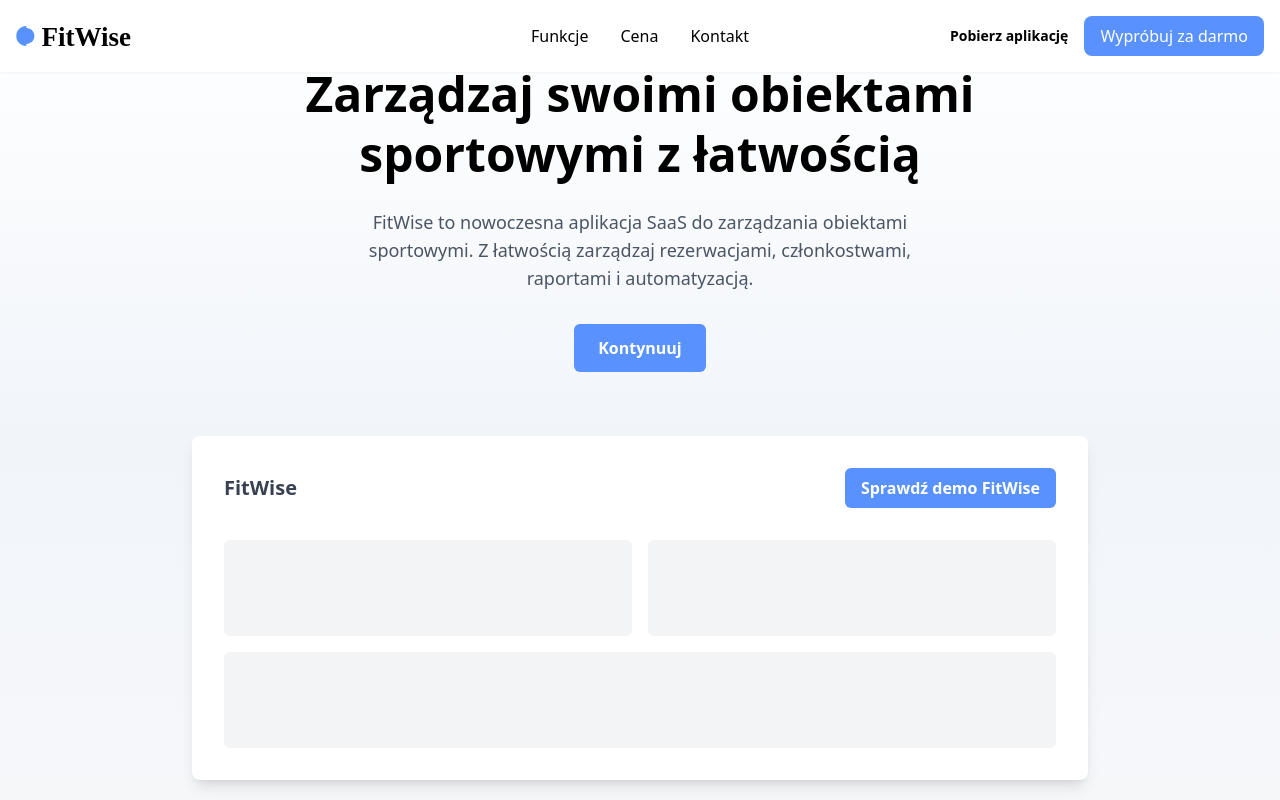
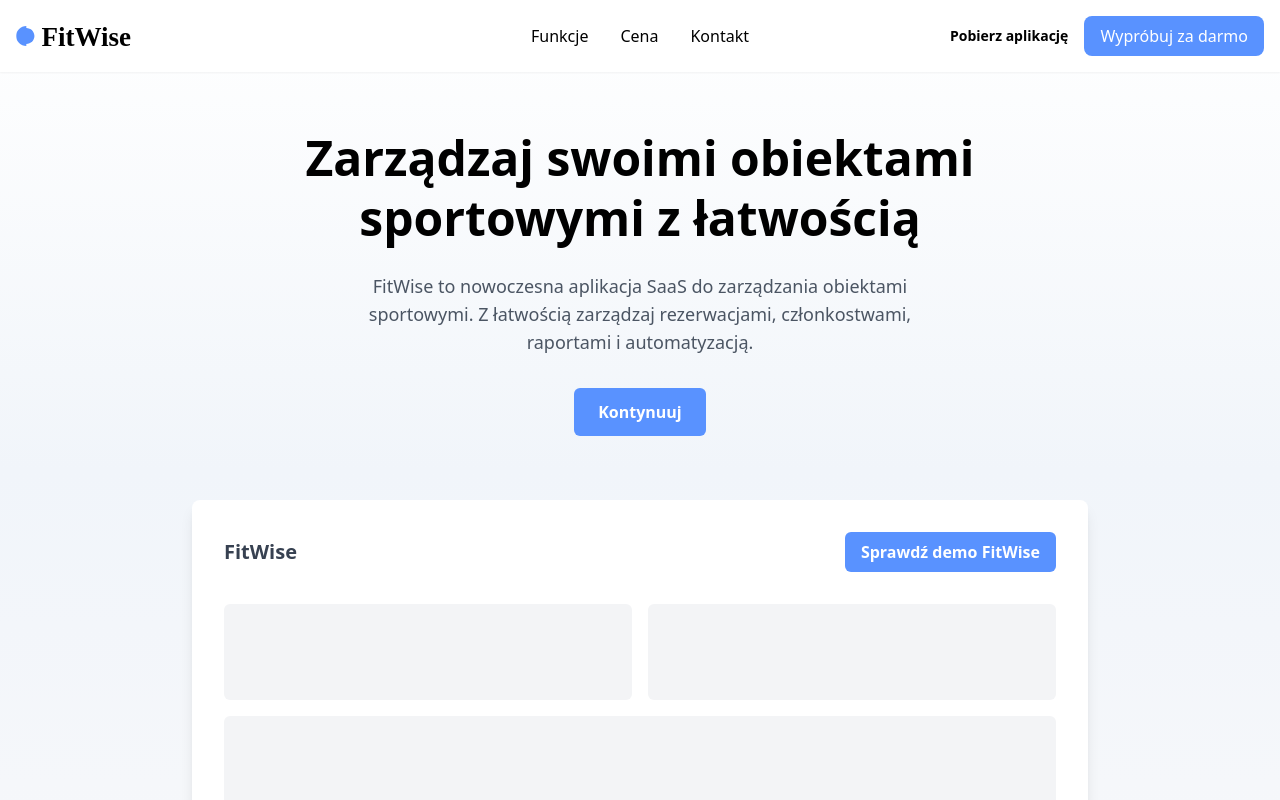
Before and after one commit to PatZdz/fitwise_landing, a Next.js app: page / in a window 1280 px wide. Shown: the top 800 px of the page. Built offline with nearby package versions, Linux system fonts and the light colour scheme.

Commit message:
changed hero

```diff
--- a/src/app/components/Hero.tsx
+++ b/src/app/components/Hero.tsx
@@ -6,7 +6,7 @@ export default function Hero() {
   return (
     <section
       className="relative w-full bg-gradient-to-b from-white via-[#F1F5FA] to-[#F7F8FA]
-                 pt-16 pb-24 flex flex-col items-center text-center"
+                 pt-32 pb-24 flex flex-col items-center text-center"
     >
       <div className="container mx-auto px-4">
         <h1 className="text-5xl font-extrabold mb-6 leading-tight">
--- a/src/app/page.tsx
+++ b/src/app/page.tsx
@@ -24,7 +24,7 @@ export default function Page() {
       {/* Overlay */}
       {isDrawerOpen && (
         <div
-          className="fixed inset-0 bg-black bg-opacity-50 z-30 md:hidden"
+          className="fixed inset-0 bg-black bg-opacity-50 z-[90] lg:hidden"
           onClick={() => setIsDrawerOpen(false)}
         />
       )}
```
